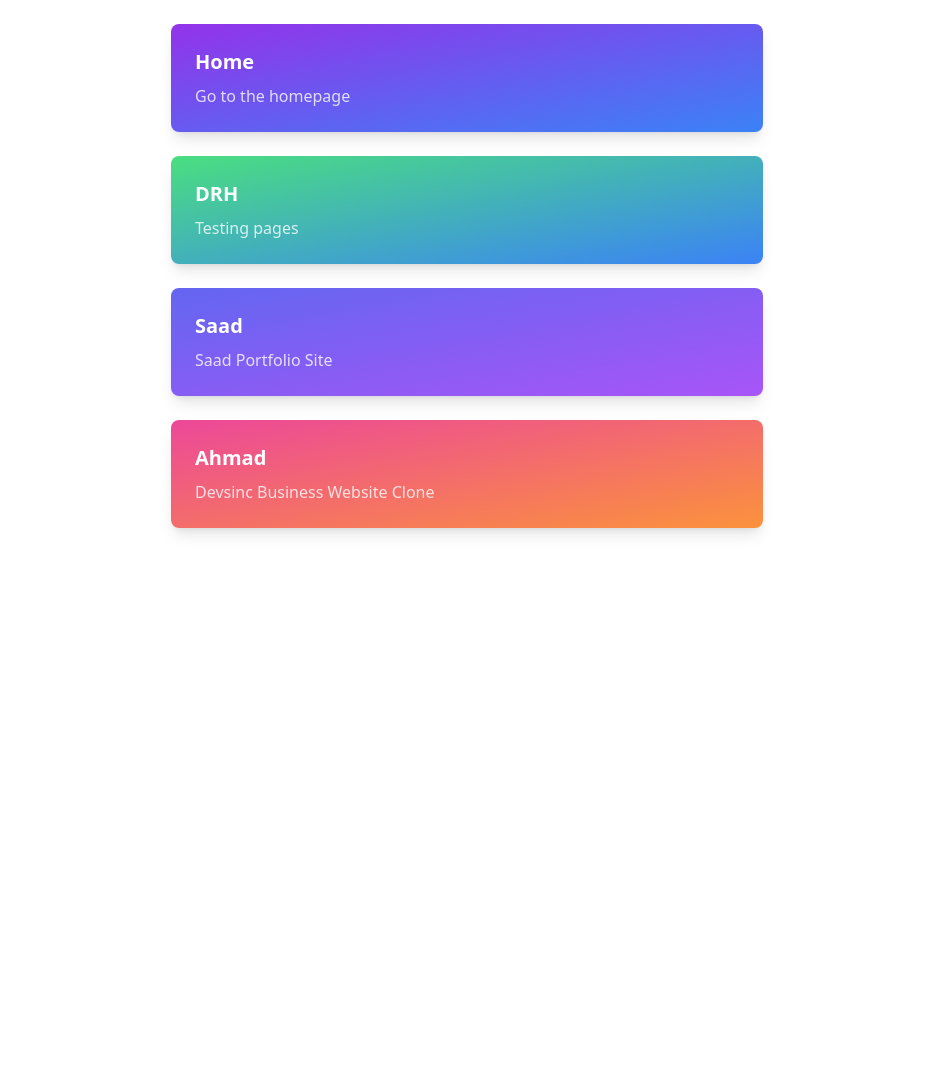
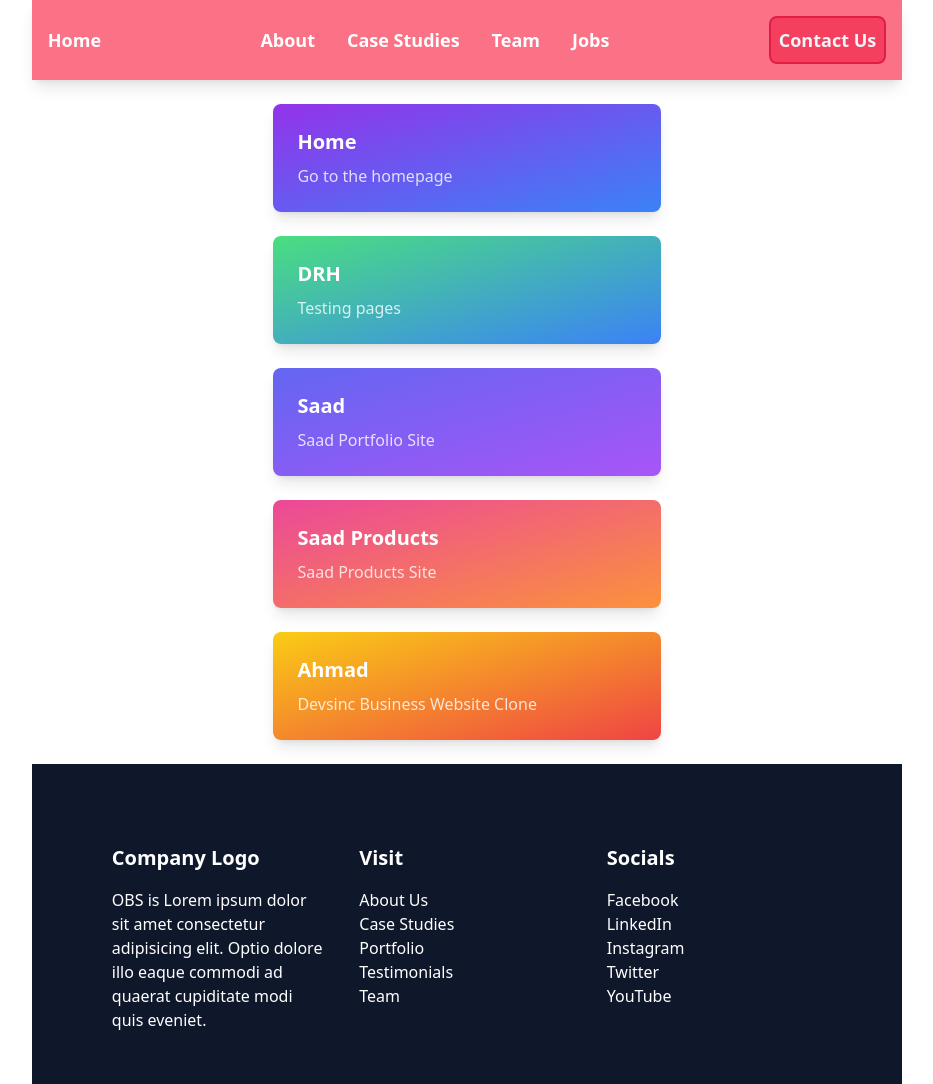
Before and after one commit to dragon-devs/colab-website, a Nuxt app: page / in a window 1280 px wide. Shown: the whole page, without its empty margins (173-1106 px from the left). Before the commit the page ends 800 px from the top, so only its background shows below. Built offline with nearby package versions, Linux system fonts and the light colour scheme.

Commit message:
Fixed broken links and issues, created a new "saad products" tab

```diff
--- /dev/null
+++ b/layouts/default.vue
@@ -0,0 +1,63 @@
+<template>
+  <div class="mx-[16%]">
+    <header>
+      <nav
+        class="max-w-full bg-rose-400 text-white font-bold font-sans shadow-lg p-4 flex justify-between"
+      >
+        <button class="text-lg hover_text">Home</button>
+        <div class="flex gap-8 text-lg">
+          <button class="hover_text">About</button>
+          <button class="hover_text">Case Studies</button>
+          <button class="hover_text">Team</button>
+          <button class="hover_text">Jobs</button>
+        </div>
+        <SaadButton title="Contact Us"></SaadButton>
+      </nav>
+    </header>
+
+    <main>
+      <slot />
+    </main>
+
+    <footer
+      class="grid grid-cols-3 gap-8 h-80 w-full bg-slate-900 text-white p-20"
+    >
+      <div>
+        <div class="font-bold text-xl mb-4 cursor-pointer" @click="buttonClick">
+          Company Logo
+        </div>
+        <div>
+          OBS is Lorem ipsum dolor sit amet consectetur adipisicing elit. Optio
+          dolore illo eaque commodi ad quaerat cupiditate modi quis eveniet.
+        </div>
+      </div>
+      <ul>
+        <li class="font-bold text-xl mb-4">Visit</li>
+        <li class="hover_footer" @click="buttonClick">About Us</li>
+        <li class="hover_footer" @click="buttonClick">Case Studies</li>
+        <li class="hover_footer" @click="buttonClick">Portfolio</li>
+        <li class="hover_footer" @click="buttonClick">Testimonials</li>
+        <li class="hover_footer" @click="buttonClick">Team</li>
+      </ul>
+      <ul>
+        <li class="font-bold text-xl mb-4">Socials</li>
+        <li class="hover_footer" @click="buttonClick">Facebook</li>
+        <li class="hover_footer" @click="buttonClick">LinkedIn</li>
+        <li class="hover_footer" @click="buttonClick">Instagram</li>
+        <li class="hover_footer" @click="buttonClick">Twitter</li>
+        <li class="hover_footer" @click="buttonClick">YouTube</li>
+      </ul>
+    </footer>
+  </div>
+</template>
+
+<script setup></script>
+
+<style scoped>
+.hover_text {
+  @apply hover:text-black duration-300 cursor-pointer;
+}
+.hover_footer {
+  @apply hover:text-blue-400 duration-300 cursor-pointer;
+}
+</style>
--- a/nuxt.config.ts
+++ b/nuxt.config.ts
@@ -1,12 +1,29 @@
 // https://nuxt.com/docs/api/configuration/nuxt-config
 export default defineNuxtConfig({
-	compatibilityDate: '2024-04-03',
-	css: ['~/assets/css/main.css'],
-	devtools: {enabled: false},
+  compatibilityDate: "2024-04-03",
+  css: ["~/assets/css/main.css"],
+  devtools: { enabled: false },
   postcss: {
     plugins: {
       tailwindcss: {},
       autoprefixer: {},
     },
   },
-})
+  app: {
+    head: {
+      title: "Star LMS",
+      meta: [
+        {
+          name: "description",
+          content: "Everything about Learning Management Systems",
+        },
+      ],
+      link: [
+        {
+          rel: "stylesheet",
+          href: "https://fonts.googleapis.com/icon?family=Material+Icons",
+        },
+      ],
+    },
+  },
+});
--- a/pages/Saad/mysite/index.vue
+++ b/pages/Saad/index.vue
@@ -170,12 +170,6 @@
 </template>
 
 <script setup lang="ts">
-definePageMeta({
-  layout: "saad",
-});
-
-import ScrollToSection from "~/components/ScrollToSection.vue";
-
 const buttonClick = () => {
   alert("clicked");
 };
--- a/pages/index.vue
+++ b/pages/index.vue
@@ -14,24 +14,32 @@
         <p class="text-white text-opacity-80">{{ link.description }}</p>
       </div>
     </NuxtLink>
-
   </div>
 </template>
 
 <script setup>
 const links = [
-  { title: 'Home', description: 'Go to the homepage', route: '/' },
-  { title: 'DRH', description: 'Testing pages', route: '/drh' },
-  { title: 'Saad', description: 'Saad Portfolio Site', route: '/Saad' },
-  { title: 'Ahmad', description: 'Devsinc Business Website Clone', route: '/Ahmad' },
+  { title: "Home", description: "Go to the homepage", route: "/" },
+  { title: "DRH", description: "Testing pages", route: "/drh" },
+  { title: "Saad", description: "Saad Portfolio Site", route: "/saad" },
+  {
+    title: "Saad Products",
+    description: "Saad Products Site",
+    route: "/products",
+  },
+  {
+    title: "Ahmad",
+    description: "Devsinc Business Website Clone",
+    route: "/Ahmad",
+  },
 ];
 
 const gradientClasses = [
-  'bg-gradient-to-br from-purple-600 to-blue-500',
-  'bg-gradient-to-br from-green-400 to-blue-500',
-  'bg-gradient-to-br from-indigo-500 to-purple-500',
-  'bg-gradient-to-br from-pink-500 to-orange-400',
-  'bg-gradient-to-br from-yellow-400 to-red-500',
+  "bg-gradient-to-br from-purple-600 to-blue-500",
+  "bg-gradient-to-br from-green-400 to-blue-500",
+  "bg-gradient-to-br from-indigo-500 to-purple-500",
+  "bg-gradient-to-br from-pink-500 to-orange-400",
+  "bg-gradient-to-br from-yellow-400 to-red-500",
 ];
 </script>
 
--- a/pages/products/[id].vue
+++ b/pages/products/[id].vue
@@ -15,10 +15,6 @@ if (!product.value) {
     statusMessage: "Product not found",
   });
 }
-
-definePageMeta({
-  layout: "saad",
-});
 </script>
 
 <style scoped></style>
--- a/pages/products/index.vue
+++ b/pages/products/index.vue
@@ -8,10 +8,6 @@
 
 <script setup>
 const { data: products } = await useFetch("https://fakestoreapi.com/products");
-
-definePageMeta({
-  layout: "saad",
-});
 </script>
 
 <style scoped></style>
```
Lines whose indentation alone changed are shown as unchanged.
